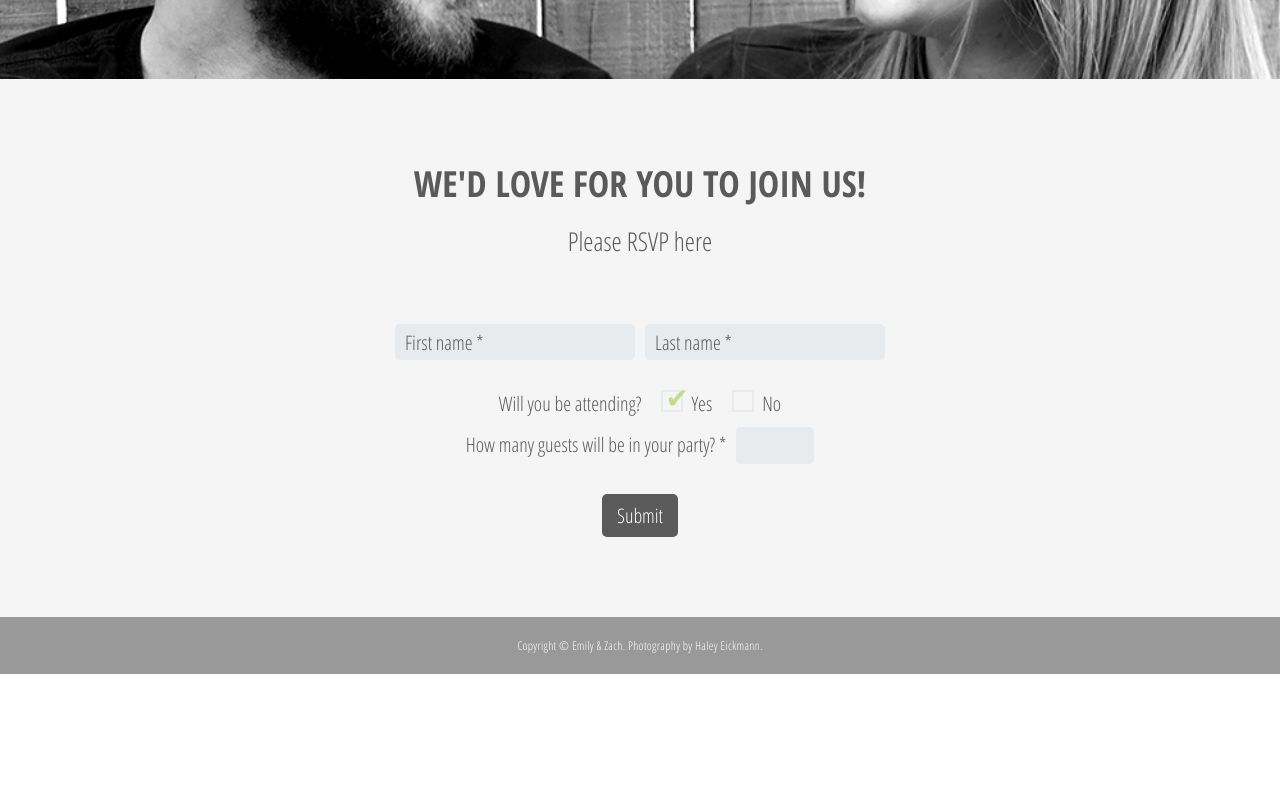
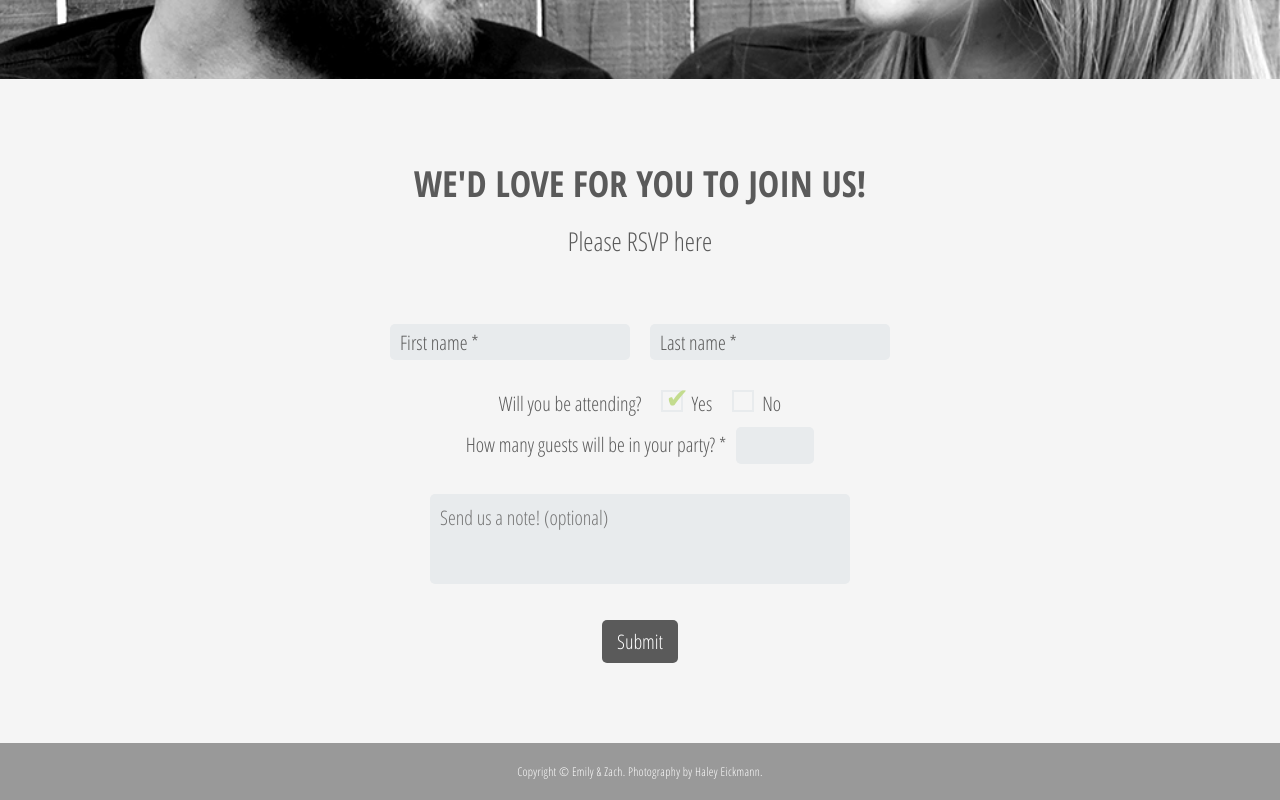
Before and after one commit to cmwint/ez-wedding-website, a React (Create React App) app: page / in a window 1280 px wide. Shown: the part 3039-3839 px from the top of the page. Before the commit the page ends 3713 px from the top, so only its background shows below. Built offline with nearby package versions, Linux system fonts and the light colour scheme; the HTML template or start-up script is replaced by a standard one.

Commit message:
Edit manifest and add textarea

```diff
--- a/src/Form/Form.css
+++ b/src/Form/Form.css
@@ -67,7 +67,6 @@
 .form__names input {
   padding: 10px;
   border-radius: 5px;
-  outline: none;
   border: none;
   background: #e8ebed;
   color: #5a5a5a;
@@ -75,13 +74,13 @@
   width: calc(100% - 20px);
 }
 
+.form__names input:focus {
+  outline-color: #c3dc8e;
+}
+
 /*
-****** Extra ******
+****** Attendance ******
 */
-
-.form__extra {
-  margin: 0 15px;
-}
 
 .form__attendance {
   margin-bottom: 20px;
@@ -127,7 +126,7 @@
   color: #c3dc8e;
 }
 
-.form__number input[type=number] {
+.form__number input {
   border: none;
   background: #e8ebed;
   padding: 7px;
@@ -137,9 +136,37 @@
   color: #5a5a5a;
 }
 
+.form__number input:focus {
+  outline-color: #c3dc8e
+}
+
 .form__number span {
   display: block;
   margin-bottom: 10px;
+}
+
+/*
+****** Memo ******
+*/
+.form__memo {
+  margin-top: 30px;
+}
+
+.form__memo textarea {
+  border: none;
+  background: #e8ebed;
+  border-radius: 5px;
+  resize: none;
+  height: 70px;
+  width: calc(100% - 20px);
+  font-size: 20px;
+  padding: 10px;
+  color: #5a5a5a;
+  font-family: 'Open Sans Condensed', sans-serif;
+}
+
+.form__memo textarea:focus {
+  outline-color: #c3dc8e;
 }
 
 .form button {
@@ -173,10 +200,6 @@
     margin-left: 10px;
   }
 
-  .form__names label:first-child {
-    margin-right: 0;
-  }
-
   .form__names input {
     min-width: 220px;
     width: auto;
@@ -195,6 +218,10 @@
     display: inline;
     margin-bottom: 0px;
   }
+
+  .form__memo textarea {
+    width: 400px;
+  }
 }
 
 @media (min-width: 400px) {
--- a/src/Form/Form.js
+++ b/src/Form/Form.js
@@ -63,7 +63,6 @@ import './Form.css';
                   onChange={this.handleInputFilled} />
               </label>
             </div>
-            <div className="form__extra">
             <div className="form__attendance">
               <span>Will you be attending?</span>
               <label className={this.state.attendingOption === 'yes' ? 'active' : ''}>
@@ -87,6 +86,8 @@ import './Form.css';
                 </label>
               </div>
             }
+            <div className="form__memo">
+              <textarea name="memo" placeholder='Send us a note! (optional)'></textarea>
             </div>
             <button type="submit" form="rsvp" value="Submit">Submit</button>
           </form>
```
Also changed, not shown: public/manifest.json. Lines whose indentation alone changed are shown as unchanged.
